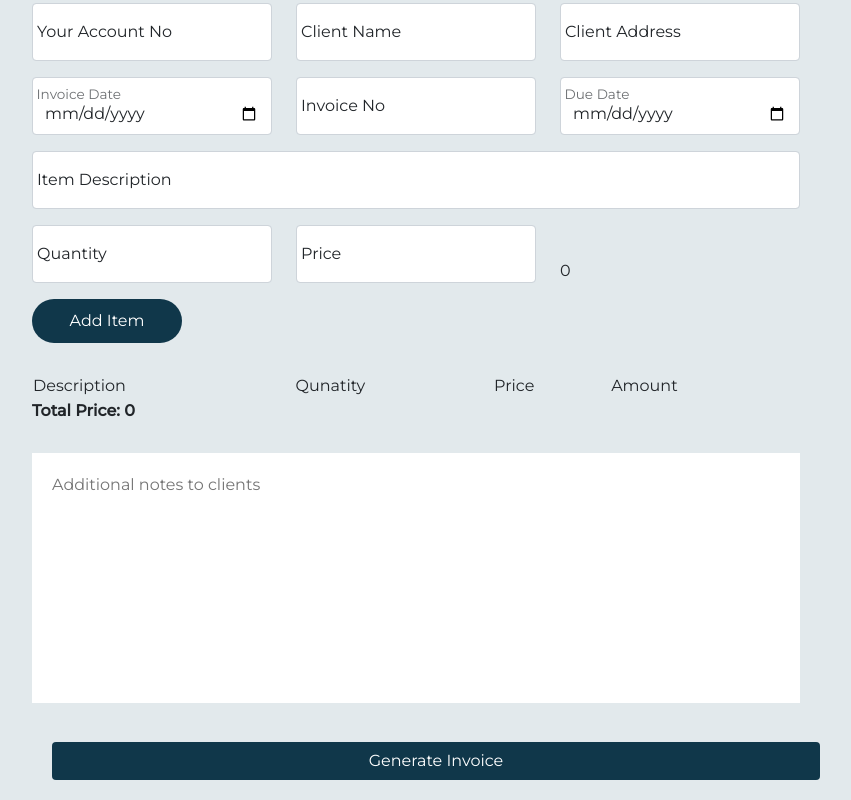
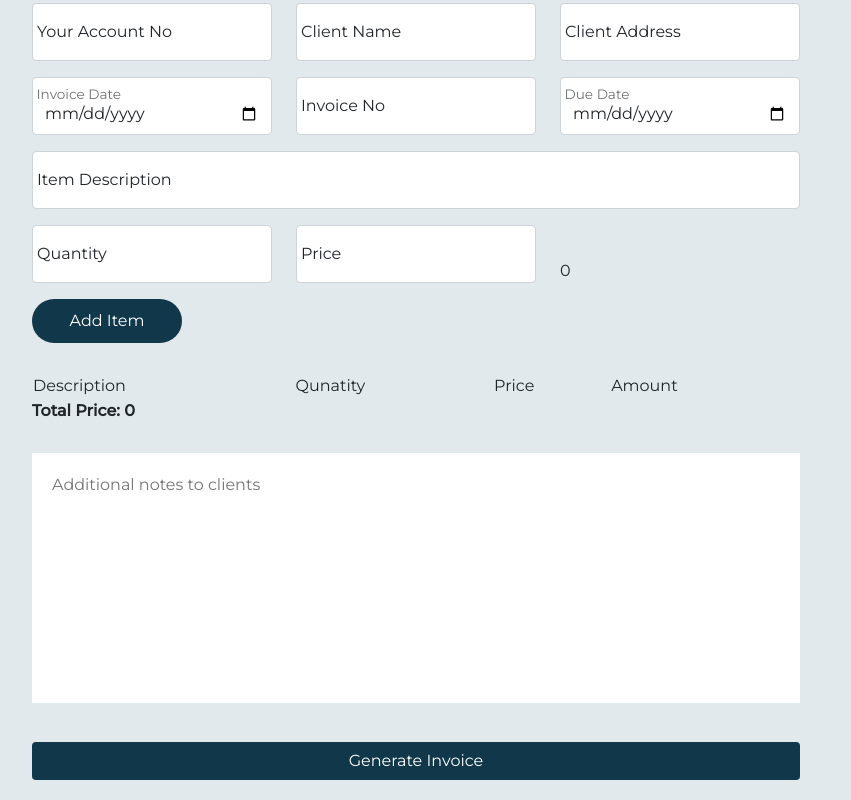
Before and after one commit to Ekweaga/Oinvoice, a React (Create React App) app: page /mainapp in a window 1280 px wide. Shown: the part 205-1005 px from the top of the page, without its empty margins (224-1075 px from the left). Built offline with nearby package versions, Linux system fonts and the light colour scheme.

Commit message:
button modifications/invoice template UI changed

```diff
--- a/src/MainApp/Mainapp.jsx
+++ b/src/MainApp/Mainapp.jsx
@@ -36,7 +36,7 @@ function Mainapp() {
 
     const handle = ()=>{
 
-        setshowinvoice(true)
+        setshowinvoice(!showinvoice)
 
 
     }
@@ -95,6 +95,8 @@ function Mainapp() {
                        {/*footer*/}
                      <Footer name={name} accno={accno} email={email} bank={bank} phone={phone}/>
                         {/* end footer*/}
+
+                        <div><button  onClick={handle}>Edit Invoice</button></div>
 
                         </div></div>):
                         (<div className="form">
@@ -187,7 +189,7 @@ function Mainapp() {
     </div>
 
 
-   <button onClick={handle} type="button" className="btn  mt-3" style={{width:'100%', background:'#10374A' ,color:'white',margin:'20px'}}>
+   <button onClick={handle} type="button" className="btn  mt-3" style={{width:'100%', background:'#10374A' ,color:'white',marginTop:'20px',marginBottom:'20px'}}>
       Generate Invoice</button>
 
 
--- a/src/MainApp/Notes.jsx
+++ b/src/MainApp/Notes.jsx
@@ -2,13 +2,13 @@ import React from 'react'
 
 function Notes({note}) {
   return (
-    <section>
+    <section style={{maxWidth:'300px'}}>
     {/*textarea*/}
-    <div>
+    <div style={{width:'300px'}}>
 
 
     <p>Additional Notes</p>
-    <div>{note}</div>
+    <div style={{width:'300px'}} ><p >{note}</p></div>
     </div>
 </section>
   )
```
